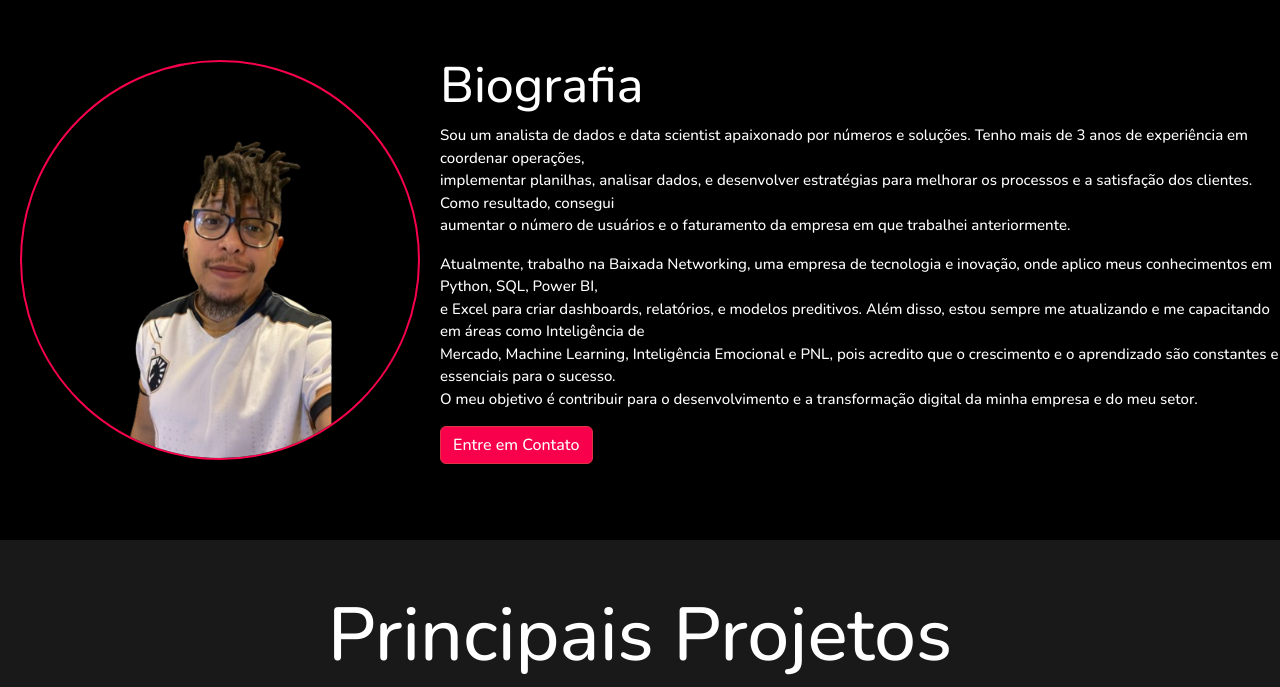
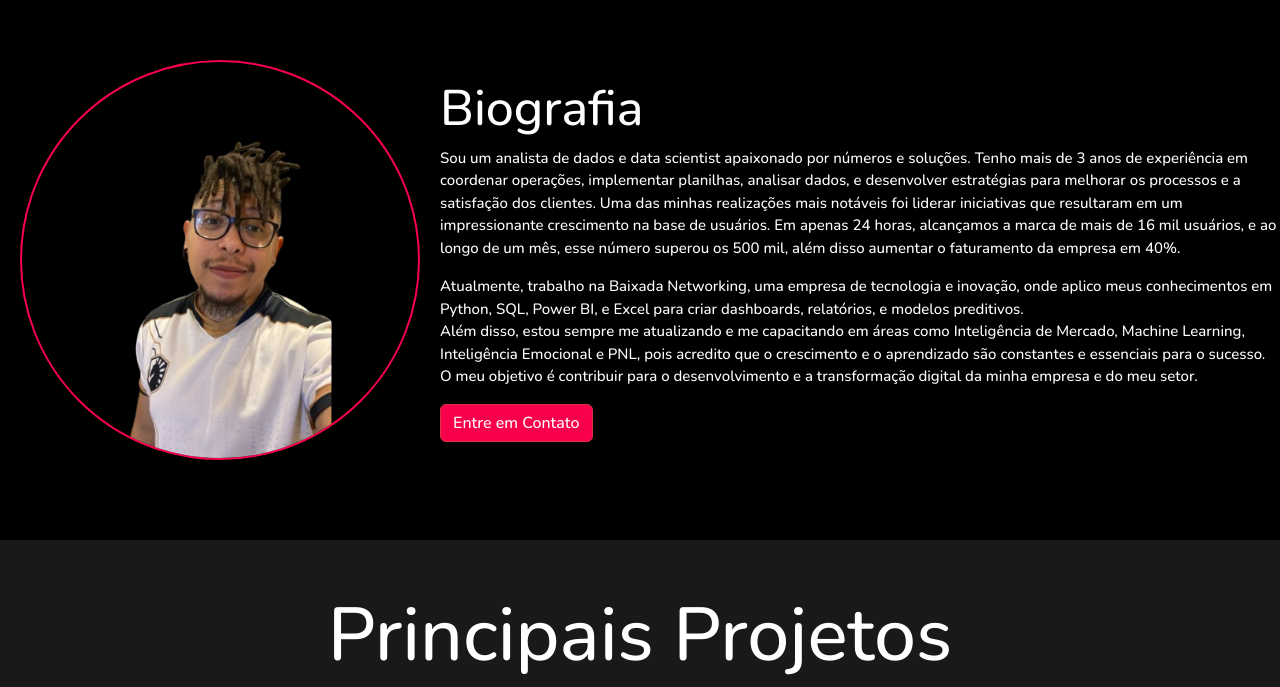
Before and after one commit to JorginhoVigas/meu-portfolio, a plain HTML site: page index.html in a window 1280 px wide. Shown: the part 820-1507 px from the top of the page. Drawn offline with nearby package versions, Linux system fonts and the light colour scheme; a script that the page names is missing.

Commit message:
COR - na_bio_e_github

```diff
--- a/index.html
+++ b/index.html
@@ -35,12 +35,11 @@
         <img src="./styles/img/jorgevigas.png">
         <div class="sobre">
             <h2>Biografia</h2>
-            <p>Sou um analista de dados e data scientist apaixonado por números e soluções. Tenho mais de 3 anos de experiência em coordenar operações,<br>
-            implementar planilhas, analisar dados, e desenvolver estratégias para melhorar os processos e a satisfação dos clientes. Como resultado, consegui<br>
-            aumentar o número de usuários e o faturamento da empresa em que trabalhei anteriormente.
+            <p>Sou um analista de dados e data scientist apaixonado por números e soluções. Tenho mais de 3 anos de experiência em coordenar operações, implementar planilhas, analisar dados, e desenvolver estratégias para melhorar os processos e a satisfação dos clientes.
+                Uma das minhas realizações mais notáveis foi liderar iniciativas que resultaram em um impressionante crescimento na base de usuários. Em apenas 24 horas, alcançamos a marca de mais de 16 mil usuários, e ao longo de um mês, esse número superou os 500 mil, além disso aumentar o faturamento da empresa em 40%.
            <p></p>
-            <p>Atualmente, trabalho na Baixada Networking, uma empresa de tecnologia e inovação, onde aplico meus conhecimentos em Python, SQL, Power BI,<br>
-            e Excel para criar dashboards, relatórios, e modelos preditivos. Além disso, estou sempre me atualizando e me capacitando em áreas como Inteligência de<br>
+            <p>Atualmente, trabalho na Baixada Networking, uma empresa de tecnologia e inovação, onde aplico meus conhecimentos em Python, SQL, Power BI,
+            e Excel para criar dashboards, relatórios, e modelos preditivos.<br> Além disso, estou sempre me atualizando e me capacitando em áreas como Inteligência de
             Mercado, Machine Learning, Inteligência Emocional e PNL, pois acredito que o crescimento e o aprendizado são constantes e essenciais para o sucesso.<br>
             O meu objetivo é contribuir para o desenvolvimento e a transformação digital da minha empresa e do meu setor.</p>
             <a href="#fale-comigo" class="btn btn-danger">Entre em Contato</a>
@@ -296,6 +295,7 @@
             <a href="https://www.linkedin.com/in/jorgevigas/" target="_blank"><img src="./styles/img/linkedin.png"></a>
             <a href="tel:+5511994032967"><img src="./styles/img/telefone.png"></a>
             <a href="mailto:jorginho.vigas31@gmail.com"><img src="./styles/img/gmail.png"></a>
+            <a href="https://github.com/JorginhoVigas" target="_blank"><img src="./styles/img/github.png"></a>
         </div>
 
     </footer>
```
Also changed, not shown: styles/img/github.png (added).
